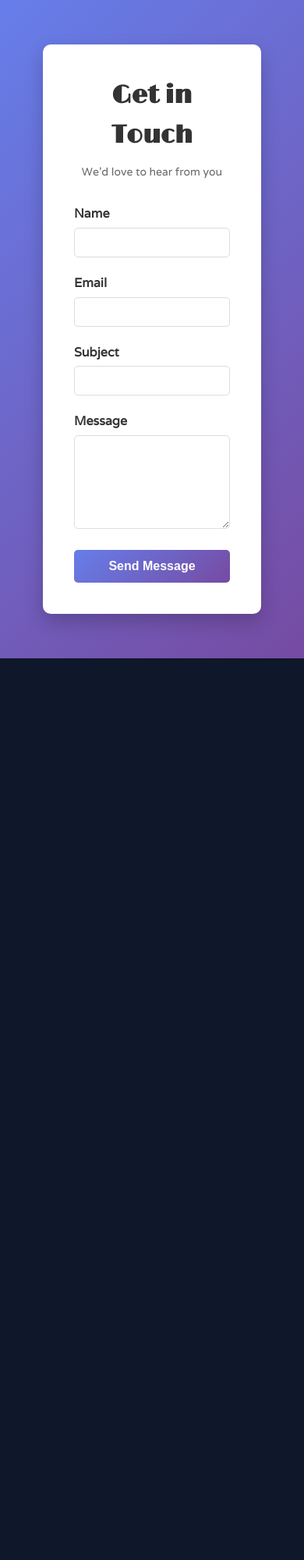
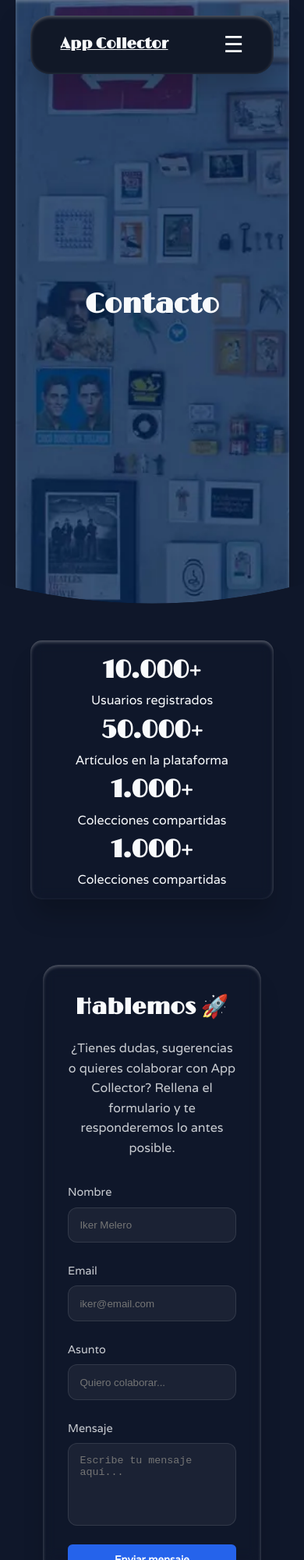
Before and after one commit to ikeermelero/Maquetar_by_Iker, a plain HTML site: page Proyectos/APP COLLECTOR/contact.html in a window 390 px wide. Shown: the top 2000 px of the page at 78% size. Before the commit the page ends 844 px from the top, so only its background shows below. Drawn offline with nearby package versions, Linux system fonts and the light colour scheme.

Commit message:
Archivos contact.html y .css terminados

```diff
--- a/Proyectos/APP COLLECTOR/contact.html
+++ b/Proyectos/APP COLLECTOR/contact.html
@@ -1,126 +1,122 @@
-<!DOCTYPE html>
+<!doctype html>
 <html lang="en">
-<head>
-    <meta charset="UTF-8">
-    <meta name="viewport" content="width=device-width, initial-scale=1.0">
+  <head>
+    <meta charset="UTF-8" />
+    <meta name="viewport" content="width=device-width, initial-scale=1.0" />
     <title>App Collector</title>
-    <style>
-        * {
-            margin: 0;
-            padding: 0;
-            box-sizing: border-box;
-        }
+    <link rel="stylesheet" href="css/style.css" />
+    <link rel="stylesheet" href="css/contact.css" />
+  </head>
+  <body>
+    <!-- ================= HEADER ================= -->
+    <header class="header liquid-glass-style">
+      <div class="logo">
+        <a href="#">App Collector</a>
+      </div>
 
-        body {
-            font-family: Arial, sans-serif;
-            background: linear-gradient(135deg, #667eea 0%, #764ba2 100%);
-            min-height: 100vh;
-            display: flex;
-            justify-content: center;
-            align-items: center;
-            padding: 20px;
-        }
+      <button class="menu-toggle" aria-label="Abrir menú">☰</button>
 
-        .container {
-            background: white;
-            padding: 40px;
-            border-radius: 10px;
-            box-shadow: 0 10px 25px rgba(0, 0, 0, 0.2);
-            max-width: 500px;
-            width: 100%;
-        }
+      <nav class="nav-primary">
+        <ul>
+          <li><a href="index.html">Inicio</a></li>
+          <li><a href="index.html">Tienda</a></li>
+          <li><a href="index.html">Preguntas</a></li>
+          <li><a href="index.html">Nosotros</a></li>
+          <li><a href="contact.html">Contacto</a></li>
+        </ul>
 
-        h1 {
-            color: #333;
-            margin-bottom: 10px;
-            text-align: center;
-        }
+        <div class="header-buttons">
+          <a href="login.html"
+            ><button class="btn btn-outline">Iniciar sesión</button></a
+          >
+          <a href="login.html"
+            ><button class="btn btn-primary">Regístrate</button></a
+          >
+        </div>
+      </nav>
+    </header>
+    <main>
+      <!-- ================= HERO ================= -->
+      <section
+        transition-style="in:circle:hesitate"
+        class="hero liquid-glass-style"
+      >
+        <div class="hero-content">
+          <h1>Contacto</h1>
+        </div>
+      </section>
 
-        .subtitle {
-            color: #666;
-            text-align: center;
-            margin-bottom: 30px;
-            font-size: 14px;
-        }
+      <!-- ================= USER NUMBERS ================= -->
+      <section class="user-numbers liquid-glass-style container">
+        <div class="user-numbers-container">
+          <div class="user-number-card">
+            <h2>10.000+</h2>
+            <p>Usuarios registrados</p>
+          </div>
+          <div class="user-number-card">
+            <h2>50.000+</h2>
+            <p>Artículos en la plataforma</p>
+          </div>
+          <div class="user-number-card">
+            <h2>1.000+</h2>
+            <p>Colecciones compartidas</p>
+          </div>
+          <div class="user-number-card">
+            <h2>1.000+</h2>
+            <p>Colecciones compartidas</p>
+          </div>
+        </div>
+      </section>
 
-        .form-group {
-            margin-bottom: 20px;
-        }
+      <!-- ================= CONTACT FORM ================= -->
+      <section class="contact-section container">
+        <div class="contact-card liquid-glass-style">
+          <div class="contact-info">
+            <h2>Hablemos 🚀</h2>
+            <p>
+              ¿Tienes dudas, sugerencias o quieres colaborar con App Collector?
+              Rellena el formulario y te responderemos lo antes posible.
+            </p>
+          </div>
 
-        label {
-            display: block;
-            margin-bottom: 5px;
-            color: #333;
-            font-weight: bold;
-        }
+          <form class="contact-form">
+            <div class="form-row">
+              <div class="input-group">
+                <label>Nombre</label>
+                <input type="text" placeholder="Iker Melero" required />
+              </div>
 
-        input, textarea {
-            width: 100%;
-            padding: 10px;
-            border: 1px solid #ddd;
-            border-radius: 5px;
-            font-family: Arial, sans-serif;
-            font-size: 14px;
-        }
-
-        textarea {
-            resize: vertical;
-            min-height: 120px;
-        }
-
-        input:focus, textarea:focus {
-            outline: none;
-            border-color: #667eea;
-            box-shadow: 0 0 5px rgba(102, 126, 234, 0.3);
-        }
-
-        button {
-            width: 100%;
-            padding: 12px;
-            background: linear-gradient(135deg, #667eea 0%, #764ba2 100%);
-            color: white;
-            border: none;
-            border-radius: 5px;
-            font-size: 16px;
-            font-weight: bold;
-            cursor: pointer;
-            transition: transform 0.2s;
-        }
-
-        button:hover {
-            transform: scale(1.02);
-        }
-    </style>
-</head>
-<body>
-    <div class="container">
-        <h1>Get in Touch</h1>
-        <p class="subtitle">We'd love to hear from you</p>
-
-        <form>
-            <div class="form-group">
-                <label for="name">Name</label>
-                <input type="text" id="name" name="name" required>
+              <div class="input-group">
+                <label>Email</label>
+                <input type="email" placeholder="iker@email.com" required />
+              </div>
             </div>
 
-            <div class="form-group">
-                <label for="email">Email</label>
-                <input type="email" id="email" name="email" required>
+            <div class="input-group">
+              <label>Asunto</label>
+              <input type="text" placeholder="Quiero colaborar..." required />
             </div>
 
-            <div class="form-group">
-                <label for="subject">Subject</label>
-                <input type="text" id="subject" name="subject" required>
+            <div class="input-group">
+              <label>Mensaje</label>
+              <textarea
+                rows="5"
+                placeholder="Escribe tu mensaje aquí..."
+                required
+              ></textarea>
             </div>
 
-            <div class="form-group">
-                <label for="message">Message</label>
-                <textarea id="message" name="message" required></textarea>
-            </div>
+            <button type="submit" class="btn btn-primary full">
+              Enviar mensaje
+            </button>
+          </form>
+        </div>
+      </section>
+    </main>
+    <!-- ================= FOOTER ================= -->
+    <footer class="footer">
+      <p>© 2026 App Collector - Todos los derechos reservados</p>
+    </footer>
 
-            <button type="submit">Send Message</button>
-        </form>
-    </div>
-</body>
+  </body>
 </html>
-<link rel="stylesheet" href="css/style.css">
--- a/Proyectos/APP COLLECTOR/css/contact.css
+++ b/Proyectos/APP COLLECTOR/css/contact.css
@@ -0,0 +1,88 @@
+/* CONTENEDOR */
+.contact-section {
+    padding: 4rem 1rem;
+    display: flex;
+    justify-content: center;
+}
+
+.contact-card {
+    width: 100%;
+    max-width: 900px;
+    padding: 3rem;
+    border-radius: 20px;
+    display: flex;
+    flex-direction: column;
+    gap: 2rem;
+}
+
+/* INFO */
+.contact-info {
+    text-align: center;
+}
+
+.contact-info h2 {
+    margin-bottom: 1rem;
+    font-size: 1.8rem;
+}
+
+.contact-info p {
+    max-width: 600px;
+    margin: 0 auto;
+    opacity: 0.8;
+}
+
+/* FORM */
+.contact-form {
+    display: flex;
+    flex-direction: column;
+    gap: 1.5rem;
+}
+
+.form-row {
+    display: flex;
+    gap: 1.5rem;
+}
+
+.input-group {
+    display: flex;
+    flex-direction: column;
+    gap: 0.5rem;
+    width: 100%;
+}
+
+.input-group label {
+    font-size: 0.9rem;
+    opacity: 0.8;
+}
+
+.input-group input,
+.input-group textarea {
+    padding: 0.9rem;
+    border-radius: 12px;
+    border: 1px solid rgba(255, 255, 255, 0.1);
+    background: rgba(255, 255, 255, 0.05);
+    color: white;
+    resize: none;
+    outline: none;
+    transition: 0.3s;
+}
+
+.input-group input:focus,
+.input-group textarea:focus {
+    border-color: #4f8cff;
+}
+
+.full {
+    width: 100%;
+}
+
+/* RESPONSIVE */
+@media (max-width: 768px) {
+    .contact-card {
+        padding: 2rem;
+    }
+
+    .form-row {
+        flex-direction: column;
+    }
+}
```
Also changed, not shown: Proyectos/APP COLLECTOR/index.html (+5 -5 lines).
